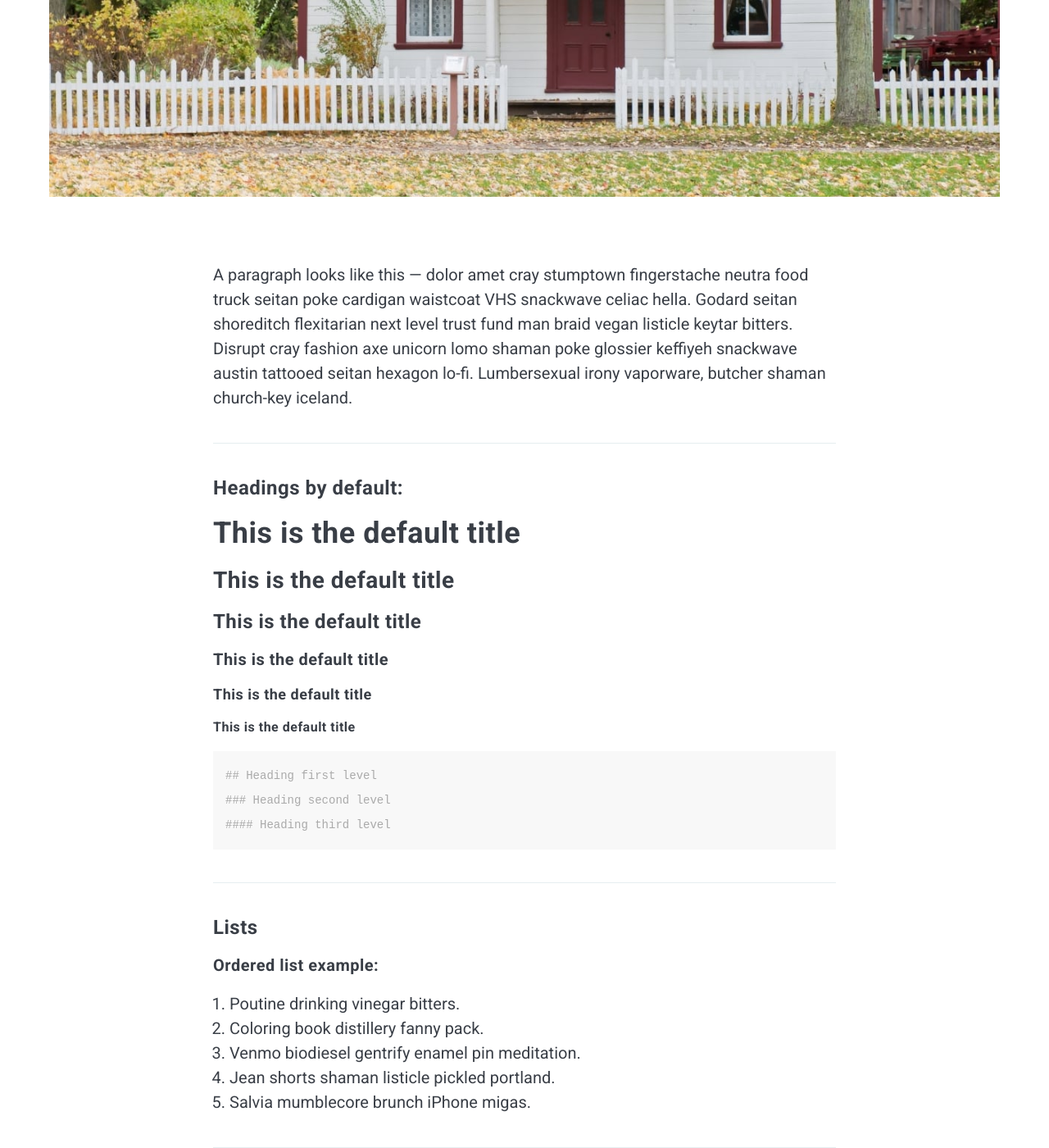
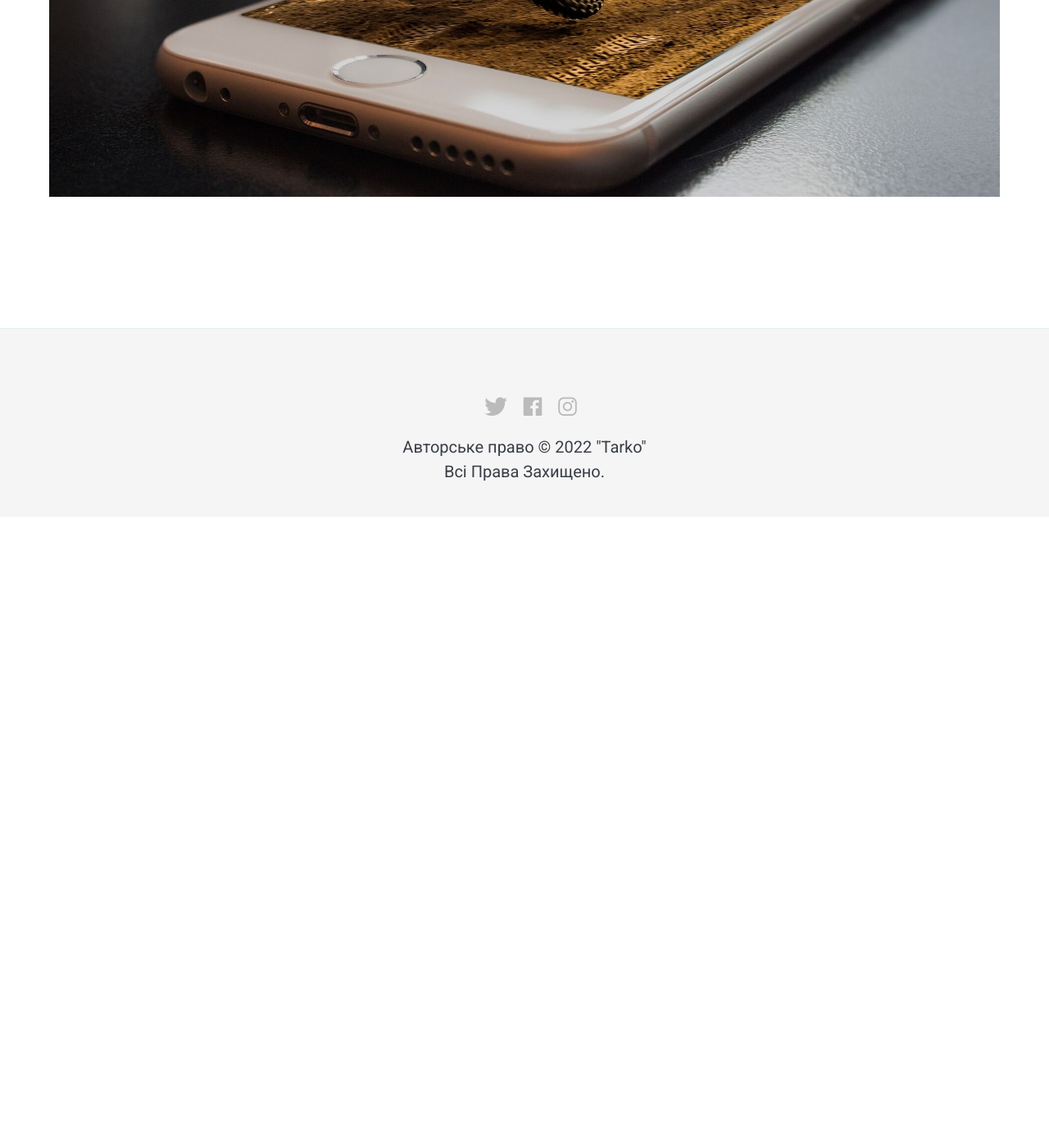
Before and after one commit to itarko/itarko.github.io, a Jekyll site: the page built from _pages/01-posluhy.md, in a window 1280 px wide and 1400 px high, scrolled down 671 px. Shown: the whole window at 82% size. Built offline with Jekyll 4.4.1, drawn with Linux system fonts in a browser that asks for light colours; nearby versions of some CDN libraries; after the commit the page ends 1301 px from its top, so only the background shows below that; some of the changed text lies outside the part shown.

Commit message:
Update 01-posluhy.md

```diff
--- a/_pages/01-posluhy.md
+++ b/_pages/01-posluhy.md
@@ -2,92 +2,5 @@
 layout: page
 title: Послуги
 permalink: /01-posluhy/
-image: 08.jpg
+image: 07.jpg
 ---
-
-A paragraph looks like this — dolor amet cray stumptown fingerstache neutra food truck seitan poke cardigan waistcoat VHS snackwave celiac hella. Godard seitan shoreditch flexitarian next level trust fund man braid vegan listicle keytar bitters. Disrupt cray fashion axe unicorn lomo shaman poke glossier keffiyeh snackwave austin tattooed seitan hexagon lo-fi. Lumbersexual irony vaporware, butcher shaman church-key iceland.
-
-***
-
-### Headings by default:
-
-# This is the default title
-## This is the default title
-### This is the default title
-#### This is the default title
-##### This is the default title
-###### This is the default title
-
-{% highlight markdown %}
-## Heading first level
-### Heading second level
-#### Heading third level
-{% endhighlight %}
-
-***
-
-### Lists
-
-#### Ordered list example:
-
-1. Poutine drinking vinegar bitters.
-2. Coloring book distillery fanny pack.
-3. Venmo biodiesel gentrify enamel pin meditation.
-4. Jean shorts shaman listicle pickled portland.
-5. Salvia mumblecore brunch iPhone migas.
-
-***
-
-#### Unordered list example:
-
-* Bitters semiotics vice thundercats synth.
-* Literally cred narwhal bitters wayfarers.
-* Kale chips chartreuse paleo tbh street art marfa.
-* Mlkshk polaroid sriracha brooklyn.
-* Pug you probably haven't heard of them air plant man bun.
-
-{% highlight markdown %}
-1. Order list item 1
-2. Order list item 1
-
-* Unordered list item 1
-* Unordered list item 2
-{% endhighlight %}
-
-***
-
-### Quotes
-
-> Coming together is a beginning; keeping together is progress; working together is success. — Edward Everett Hale
-
-***
-
-### Syntax Highlighter
-
-{% highlight js %}
-  $('.top').click(function () {
-    $('html, body').stop().animate({ scrollTop: 0 }, 'slow', 'swing');
-  });
-  $(window).scroll(function () {
-    if ($(this).scrollTop() > $(window).height()) {
-      $('.top').addClass("top-active");
-    } else {
-      $('.top').removeClass("top-active");
-    };
-  });
-{% endhighlight %}
-
-***
-
-### Videos
-
-<iframe src="https://www.youtube.com/embed/iWowJBRMtpc" frameborder="0" allowfullscreen></iframe>
-
-***
-
-### Images
-
-![]({{site.baseurl}}/images/09.jpg)
-*Backyard*
-
-***
```
